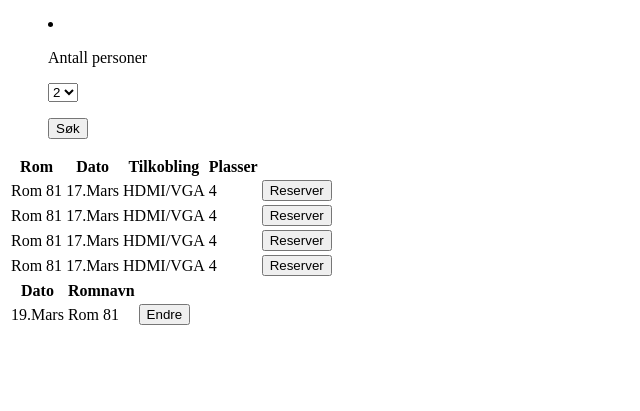
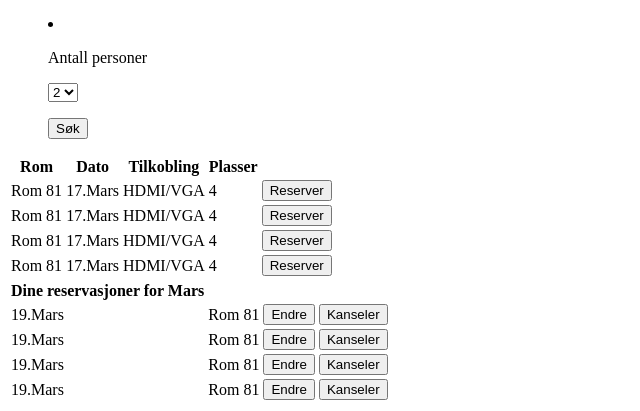
Before and after one commit to Hurlevent/PJ2100, a PHP site: page /html/desktop_home.html in a window 1280 px wide. Shown: the part 483-894 px from the top of the page, without its empty margins (0-640 px from the left). Before the commit the page ends 808 px from the top, so only its background shows below. Run offline with PHP 8.4, Linux system fonts and the light colour scheme.

Commit message:
Oppdateringer

```diff
--- a/html/desktop_home.html
+++ b/html/desktop_home.html
@@ -99,24 +99,21 @@
                     <td class="table_content">17.Mars</td>
                     <td class="table_content">HDMI/VGA</td>
                     <td class="table_content">4</td>
-                    <td><button class="reserve_room">Reserver
-            </button></td>
+                    <td><button class="reserve_room">Reserver</button></td>
                 </tr>
                 <tr>
                     <td class="table_content">Rom 81</td>
                     <td class="table_content">17.Mars</td>
                     <td class="table_content">HDMI/VGA</td>
                     <td class="table_content">4</td>
-                    <td><button class="reserve_room">Reserver
-            </button></td>
+                    <td><button class="reserve_room">Reserver</button></td>
                 </tr>
                 <tr>
                     <td class="table_content">Rom 81</td>
                     <td class="table_content">17.Mars</td>
                     <td class="table_content">HDMI/VGA</td>
                     <td class="table_content">4</td>
-                    <td><button class="reserve_room">Reserver
-            </button></td>
+                    <td><button class="reserve_room">Reserver</button></td>
                 </tr>
                 <tr>
                     <td class="table_content">Rom 81</td>
@@ -137,20 +134,32 @@
     <!-- Your Reservations Start ------------------------->
     <div id="reservation_list">
         <table>
-                <tr>
-                    <th class="table_head">Dato</th>
-                    <th class="table_head">Romnavn</th>
-                    <th class="table_head"></th>
-                    <th class="table_head"></th>
-                    <th class="table_head"></th>
-                    <th class="table_head"></th>
-                    <th class="table_head"></th>
-                    <th class="table_head"></th>
+                <tr class="reservation_list">
+                    <th class="reservation_head">Dine reservasjoner for Mars</th>
                 </tr>
                 <tr>
-                    <td class="table_content">19.Mars</td>
-                    <td class="table_content">Rom 81</td>
+                    <td class="reservation_content">19.Mars</td>
+                    <td cclass="reservation_content">Rom 81</td>
                     <td><button class="reserve_room">Endre</button></td>
+                    <td><button class="reserve_room">Kanseler</button></td>
+                </tr>
+                <tr>
+                    <td class="reservation_content">19.Mars</td>
+                    <td cclass="reservation_content">Rom 81</td>
+                    <td><button class="reserve_room">Endre</button></td>
+                    <td><button class="reserve_room">Kanseler</button></td>
+                </tr>
+                <tr>
+                    <td class="reservation_content">19.Mars</td>
+                    <td cclass="reservation_content">Rom 81</td>
+                    <td><button class="reserve_room">Endre</button></td>
+                    <td><button class="reserve_room">Kanseler</button></td>
+                </tr>
+                <tr>
+                    <td class="reservation_content">19.Mars</td>
+                    <td cclass="reservation_content">Rom 81</td>
+                    <td><button class="reserve_room">Endre</button></td>
+                    <td><button class="reserve_room">Kanseler</button></td>
                 </tr>
         </table>
     </div>
```
Also changed, not shown: html/css/felles.css (+40 -11 lines).
